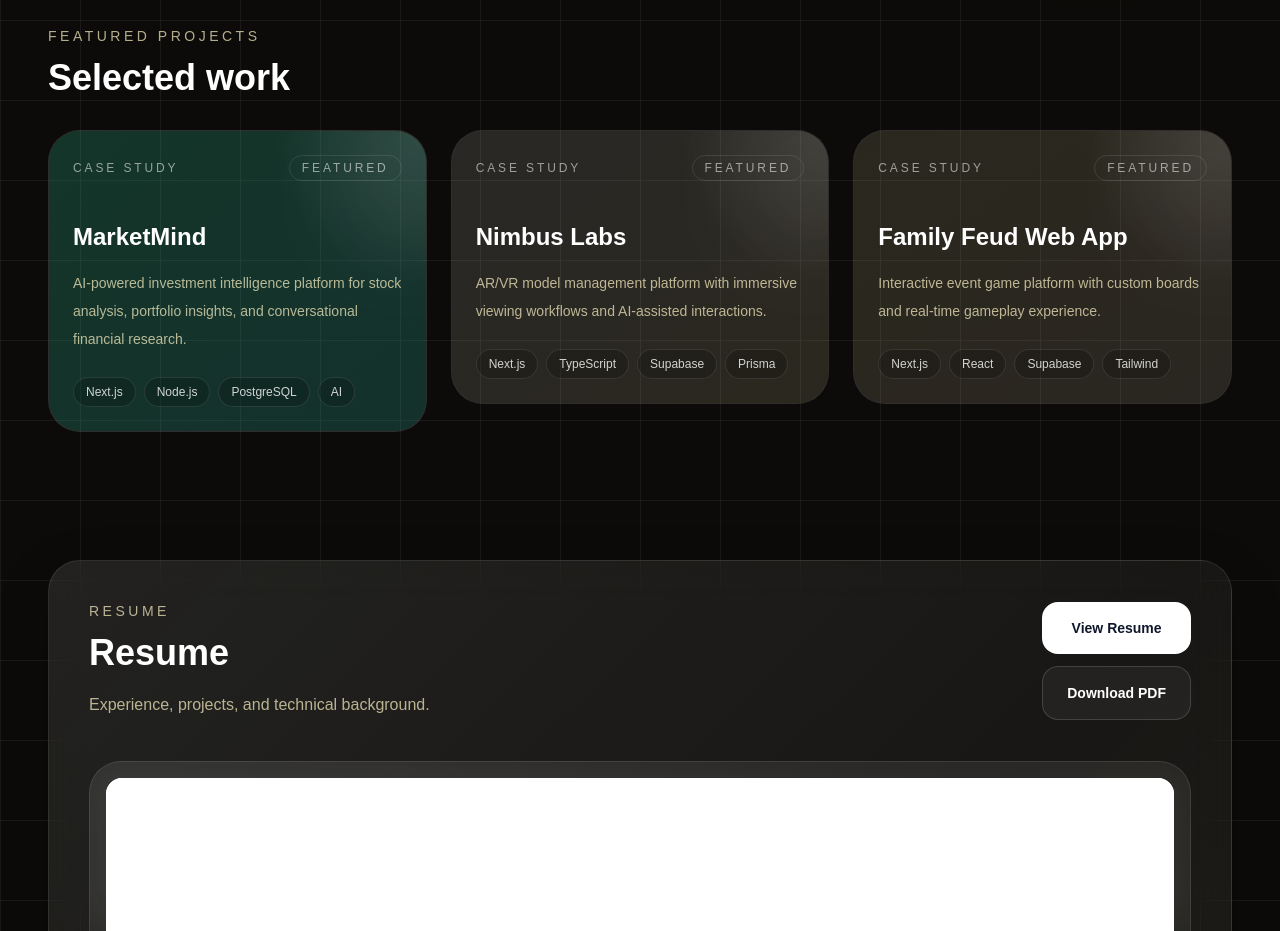
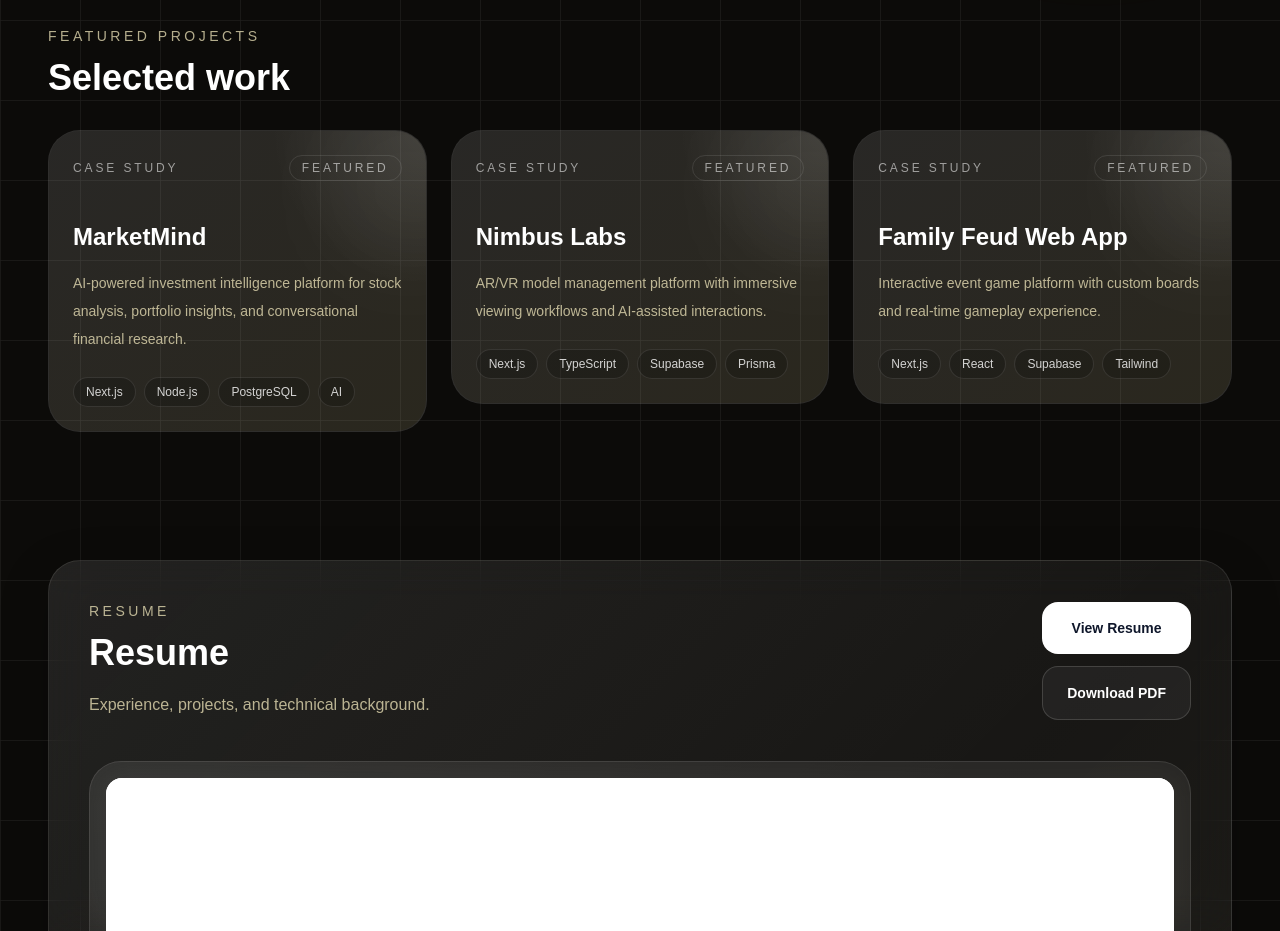
Before and after one commit to RayKang8/personal-portfolio, a Next.js app: page / in a window 1280 px wide. Shown: the part 1820-2751 px from the top of the page. Built offline with nearby package versions, Linux system fonts and the light colour scheme.

Commit message:
edit colour

```diff
--- a/app/page.tsx
+++ b/app/page.tsx
@@ -11,7 +11,7 @@
     description:
       "AI-powered investment intelligence platform for stock analysis, portfolio insights, and conversational financial research.",
     stack: ["Next.js", "Node.js", "PostgreSQL", "AI"],
-    accent: "from-emerald-400/20 to-teal-500/20",
+    accent: "from-stone-200/10 to-amber-200/10",
   },
   {
     title: "Nimbus Labs",
@@ -27,7 +27,7 @@
     description:
       "Interactive event game platform with custom boards and real-time gameplay experience.",
     stack: ["Next.js", "React", "Supabase", "Tailwind"],
-    accent: "from-amber-200/10 to-orange-200/10",
+    accent: "from-stone-200/10 to-amber-200/10",
   },
 ];
 
```
